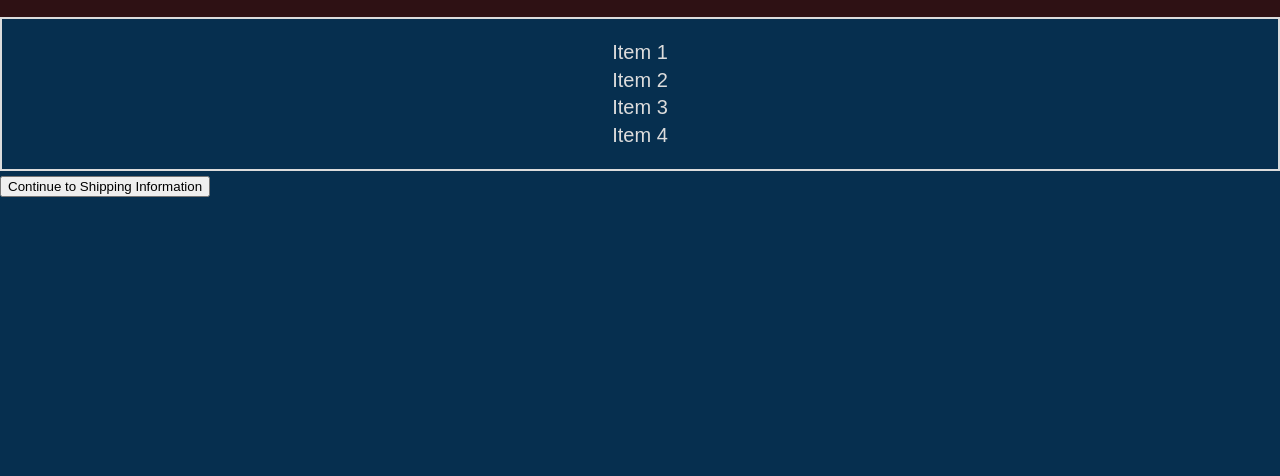
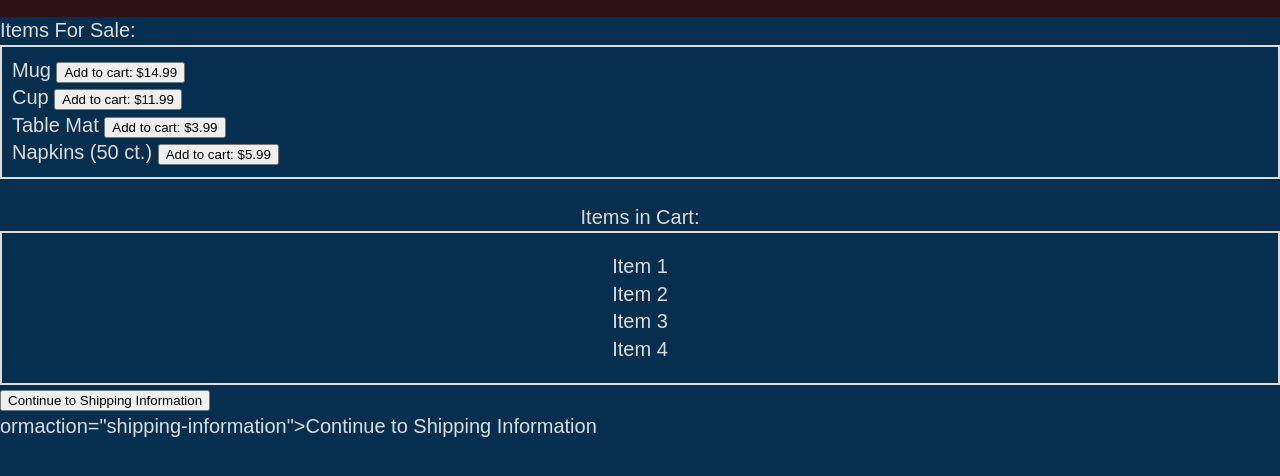
Before and after one commit to hci-unstoppable/hci-shopping-site-code, a website: page index.html in a window 1280 px wide. Shown: the part 68-544 px from the top of the page. Drawn offline with Linux system fonts and the light colour scheme.

Commit message:
Add layout for shopping page of site

```diff
--- a/index.html
+++ b/index.html
@@ -12,7 +12,31 @@
     </header>
 
     <main id="main">
+      <form name="store-items" id="store-items" action="preferences" aria-labelledby="store-items">
+        <h2 id="available-store-items">Items For Sale: </h2>
 
+        <fieldset name="store-item-field">
+          <ol id="store-items-for-sale">
+            <li>
+              <label for="mug">Mug</label>
+              <button type="button" class="item-button">Add to cart: $14.99</button>
+            </li>
+            <li>
+              <label for="cup">Cup</label>
+              <button type="button" class="item-button">Add to cart: $11.99</button>
+            </li>
+            <li>
+              <label for="table-mat">Table Mat</label>
+              <button type="button" class="item-button">Add to cart: $3.99</button>
+            </li>
+            <li>
+              <label for="napkin">Napkins (50 ct.)</label>
+              <button type="button" class="item-button">Add to cart: $5.99</button>
+            </li>
+          </ol>
+        </fieldset>
+
+          <h2 id="shopping-cart">Items in Cart: </h2>
 
           <ol id="items-in-cart">
             <li id="item1">
@@ -31,6 +55,7 @@
           </ol>
 
         <button type="submit" id="continue-shipping" formaction="shipping-information">Continue to Shipping Information</button>
+      </form>ormaction="shipping-information">Continue to Shipping Information</button>
     </main>
     <script src="js/site.js"></script>
   </body>
```
Lines whose indentation alone changed are shown as unchanged.
